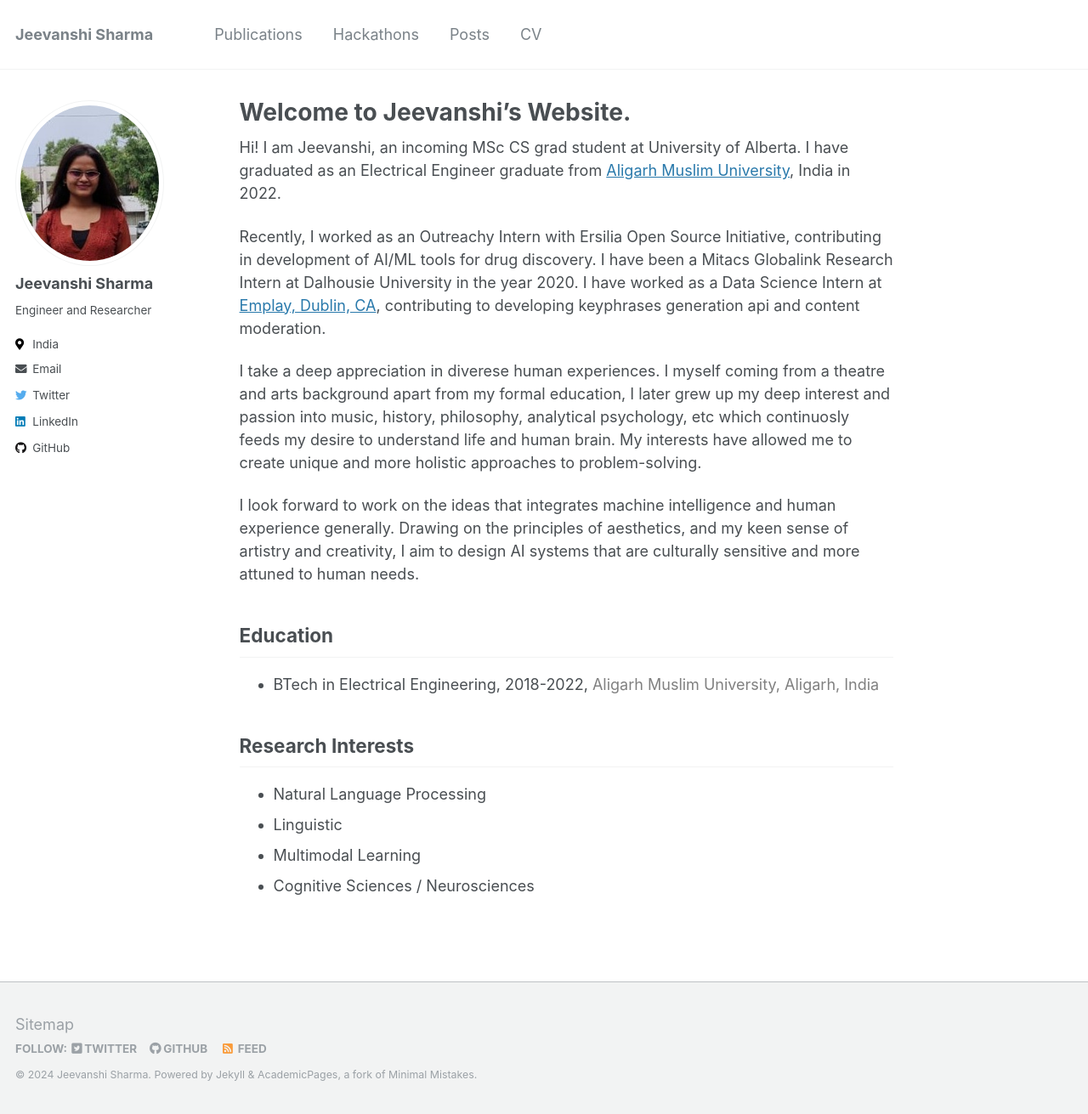
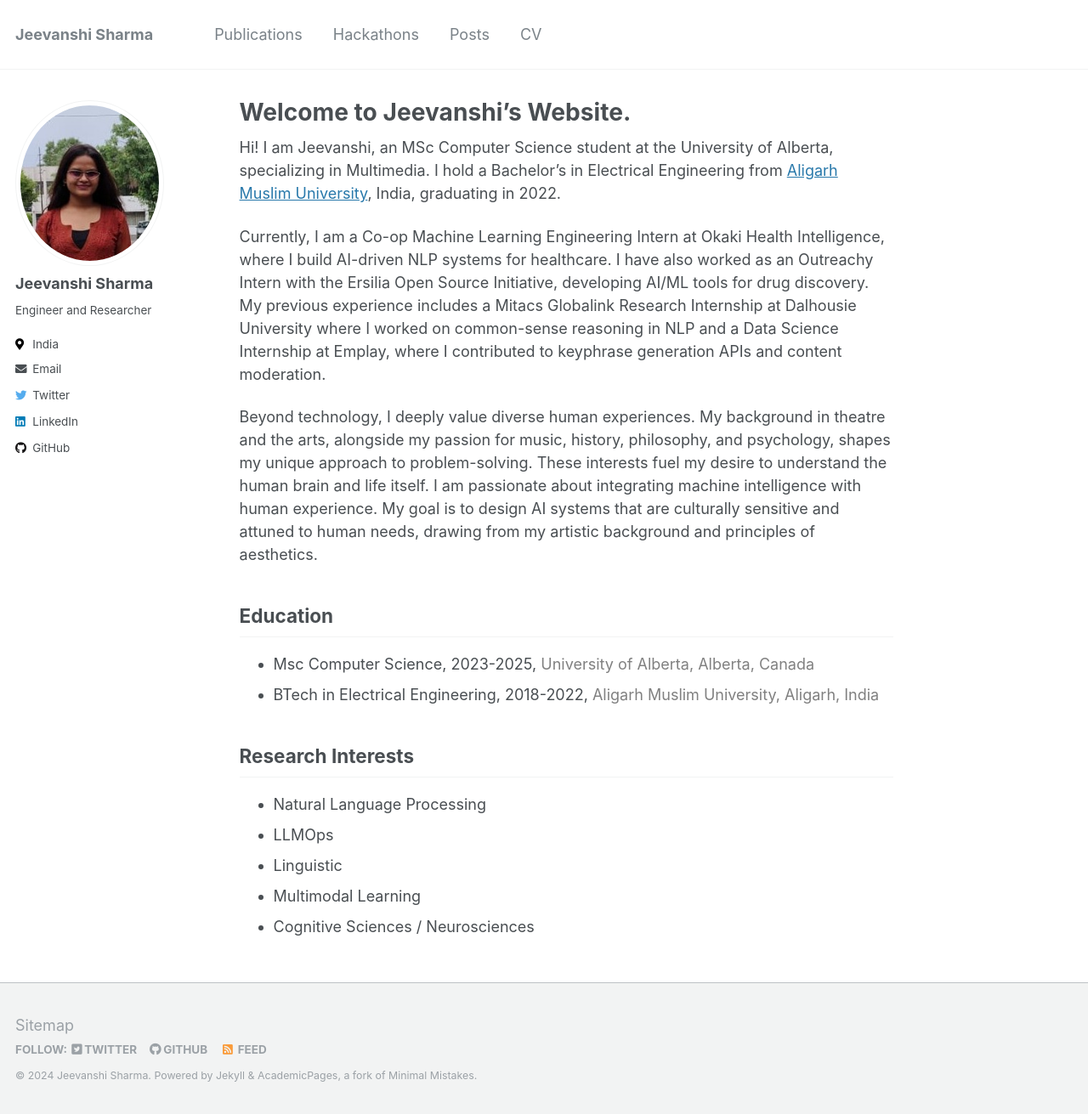
Before and after one commit to Femme-js/Femme-js.github.io, a Jekyll site: the page built from _pages/about.md, in a window 1280 px wide and 1311 px high. Shown: the whole window at 85% size. Built offline with Jekyll 4.4.1, drawn with Linux system fonts in a browser that asks for light colours.

Commit message:
Update about.md

```diff
--- a/_pages/about.md
+++ b/_pages/about.md
@@ -7,22 +7,20 @@ redirect_from:
   - /about/
   - /about.html
 ---
+Hi! I am Jeevanshi, an MSc Computer Science student at the University of Alberta, specializing in Multimedia. I hold a Bachelor's in Electrical Engineering from [Aligarh Muslim University](https://amu.ac.in/colleges/zakir-husain-college-of-engineering-and-technology), India, graduating in 2022.
 
-Hi! I am Jeevanshi, an incoming MSc CS grad student at University of Alberta. I have graduated as an Electrical Engineer graduate from [Aligarh Muslim University](https://amu.ac.in/colleges/zakir-husain-college-of-engineering-and-technology), India in 2022.
+Currently, I am a Co-op Machine Learning Engineering Intern at Okaki Health Intelligence, where I build AI-driven NLP systems for healthcare. I have also worked as an Outreachy Intern with the Ersilia Open Source Initiative, developing AI/ML tools for drug discovery. My previous experience includes a Mitacs Globalink Research Internship at Dalhousie University where I worked on common-sense reasoning in NLP and a Data Science Internship at Emplay, where I contributed to keyphrase generation APIs and content moderation.
 
-Recently, I worked as an Outreachy Intern with Ersilia Open Source Initiative, contributing in development of AI/ML tools for drug discovery. I have been a Mitacs Globalink Research Intern at Dalhousie University in the year 2020.  I have worked as a Data Science Intern at [Emplay, Dublin, CA](https://www.emplay.net/), contributing to developing keyphrases generation api and content moderation.
-
-I take a deep appreciation in diverese human experiences. I myself coming from a theatre and arts background apart from my formal education, I later grew up my deep interest and passion into music, history, philosophy, analytical psychology, etc which continuosly feeds my desire to understand life and human brain. My interests have allowed me to create unique and more holistic approaches to problem-solving.
-
-I look forward to work on the ideas that integrates machine intelligence and human experience generally. Drawing on the principles of aesthetics, and my keen sense of artistry and creativity, I aim to design AI systems that are culturally sensitive and more attuned to human needs.
-
+Beyond technology, I deeply value diverse human experiences. My background in theatre and the arts, alongside my passion for music, history, philosophy, and psychology, shapes my unique approach to problem-solving. These interests fuel my desire to understand the human brain and life itself. I am passionate about integrating machine intelligence with human experience. My goal is to design AI systems that are culturally sensitive and attuned to human needs, drawing from my artistic background and principles of aesthetics.
 
 
 ## Education
+- Msc Computer Science, 2023-2025, <span style="color:grey">University of Alberta, Alberta, Canada</span>
 - BTech in Electrical Engineering, 2018-2022, <span style="color:grey">Aligarh Muslim University, Aligarh, India</span>
 
 ## Research Interests
 - Natural Language Processing
+- LLMOps
 - Linguistic
 - Multimodal Learning
 - Cognitive Sciences / Neurosciences
```
